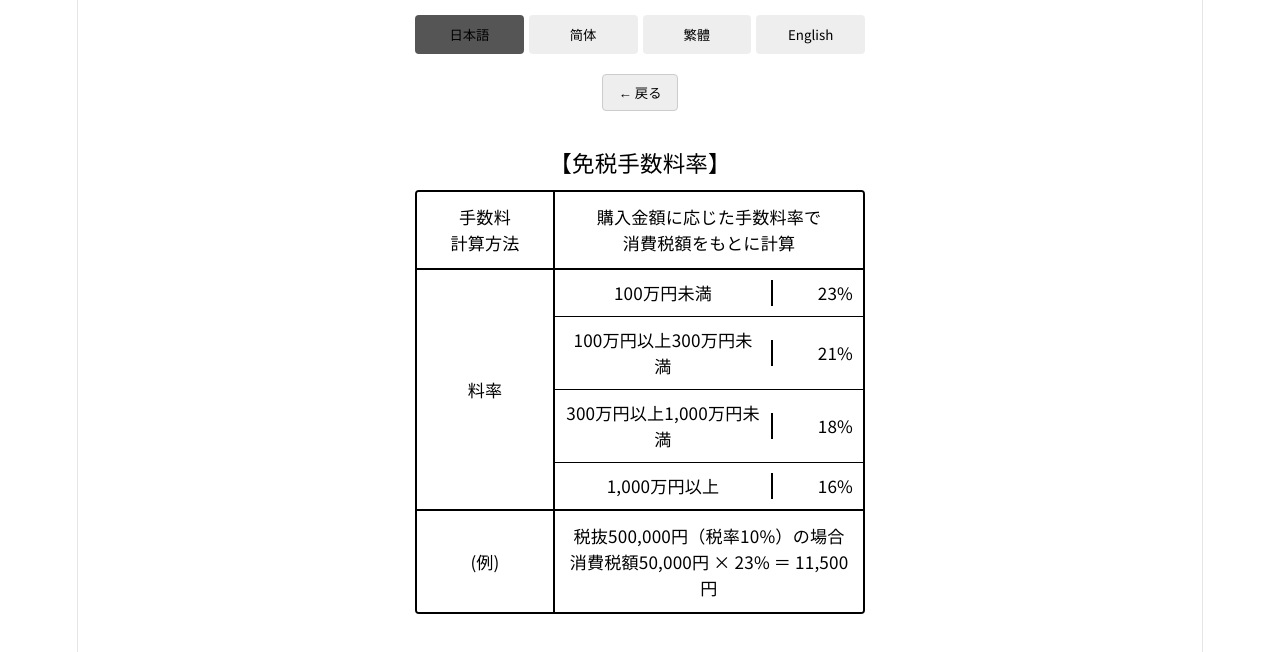
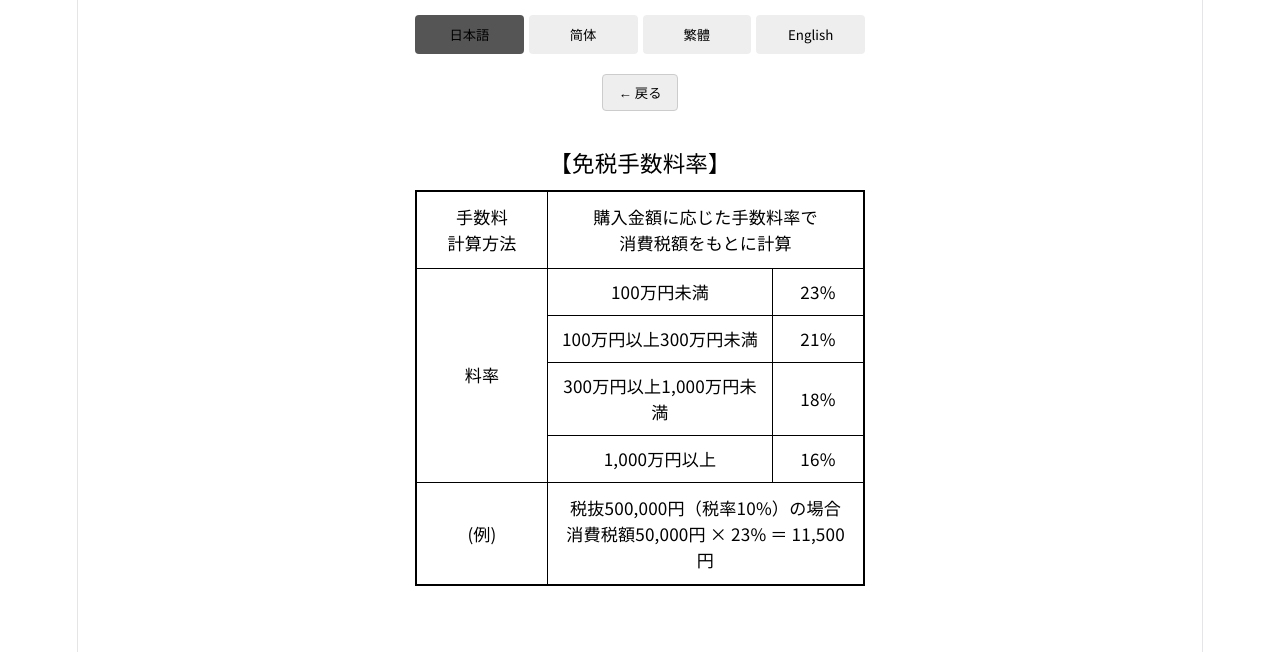
Before and after one commit to YUYANO0o0/tax-calc, a React (Vite) app: page / in a window 1280 px wide. Both pictures are taken after a click on the element "手数料率". Shown: the top 652 px of the page. Built offline with nearby package versions, Linux system fonts and the light colour scheme.

Commit message:
Update tax calc app

```diff
--- a/src/App.tsx
+++ b/src/App.tsx
@@ -93,7 +93,7 @@ const Row = ({ labelParts, value, code, emphasize = false, isRefund = false, isF
   </div>
 );
 
-// 手数料率表画面（コンポーネント）
+// 手数料率表画面（コンポーネント：HTMLテーブルを使用して正確な縦線を引く）
 const FeeTablePage = ({ lang, onBack }: { lang: Lang; onBack: () => void }) => {
   const content = {
     ja: {
@@ -169,53 +169,62 @@ const FeeTablePage = ({ lang, onBack }: { lang: Lang; onBack: () => void }) => {
 
       <h3 style={{ textAlign: 'center', fontSize: '1.25rem', marginBottom: '15px', fontWeight: 'bold' }}>{content.title}</h3>
 
-      <div style={{ border: '2px solid #000', backgroundColor: '#fff', borderRadius: '4px', overflow: 'hidden' }}>
-        {/* 計算方法行 */}
-        <div style={{ display: 'flex', borderBottom: '2px solid #000' }}>
-          <div style={{ width: '120px', borderRight: '2px solid #000', padding: '12px 8px', backgroundColor: '#fff', fontWeight: 'bold', display: 'flex', alignItems: 'center', justifyContent: 'center', textAlign: 'center', whiteSpace: 'pre-line' }}>
-            {content.calcMethodTitle}
-          </div>
-          <div style={{ flex: 1, padding: '12px 10px', backgroundColor: '#fff', textAlign: 'center', whiteSpace: 'pre-line', display: 'flex', alignItems: 'center', justifyContent: 'center', fontWeight: '500' }}>
-            {content.calcMethodDesc}
-          </div>
-        </div>
-
-        {/* 料率テーブル */}
-        <div style={{ display: 'flex', borderBottom: '2px solid #000' }}>
-          <div style={{ width: '120px', borderRight: '2px solid #000', padding: '10px 8px', backgroundColor: '#fff', fontWeight: 'bold', display: 'flex', alignItems: 'center', justifyContent: 'center', textAlign: 'center' }}>
-            {content.rateTitle}
-          </div>
-          <div style={{ flex: 1 }}>
-            {/* 各行に右側の縦線（borderLeft）を追加 */}
-            <div style={{ display: 'flex', borderBottom: '1px solid #000', padding: '10px', justifyContent: 'space-between', alignItems: 'center' }}>
-              <span style={{ flex: 1, paddingRight: '10px' }}>{content.r1}</span>
-              <span style={{ width: '70px', textAlign: 'right', fontWeight: 'bold', borderLeft: '2px solid #000', paddingLeft: '10px' }}>23%</span>
-            </div>
-            <div style={{ display: 'flex', borderBottom: '1px solid #000', padding: '10px', justifyContent: 'space-between', alignItems: 'center' }}>
-              <span style={{ flex: 1, paddingRight: '10px' }}>{content.r2}</span>
-              <span style={{ width: '70px', textAlign: 'right', fontWeight: 'bold', borderLeft: '2px solid #000', paddingLeft: '10px' }}>21%</span>
-            </div>
-            <div style={{ display: 'flex', borderBottom: '1px solid #000', padding: '10px', justifyContent: 'space-between', alignItems: 'center' }}>
-              <span style={{ flex: 1, paddingRight: '10px' }}>{content.r3}</span>
-              <span style={{ width: '70px', textAlign: 'right', fontWeight: 'bold', borderLeft: '2px solid #000', paddingLeft: '10px' }}>18%</span>
-            </div>
-            <div style={{ display: 'flex', padding: '10px', justifyContent: 'space-between', alignItems: 'center' }}>
-              <span style={{ flex: 1, paddingRight: '10px' }}>{content.r4}</span>
-              <span style={{ width: '70px', textAlign: 'right', fontWeight: 'bold', borderLeft: '2px solid #000', paddingLeft: '10px' }}>16%</span>
-            </div>
-          </div>
-        </div>
-
-        {/* 例 */}
-        <div style={{ display: 'flex' }}>
-          <div style={{ width: '120px', borderRight: '2px solid #000', padding: '12px 8px', backgroundColor: '#fff', fontWeight: 'bold', display: 'flex', alignItems: 'center', justifyContent: 'center', textAlign: 'center' }}>
-            {content.exampleTitle}
-          </div>
-          <div style={{ flex: 1, padding: '12px 10px', backgroundColor: '#fff', whiteSpace: 'pre-line', textAlign: 'center', lineHeight: 1.5 }}>
-            {content.exampleText}
-          </div>
-        </div>
-      </div>
+      {/* HTMLのtableタグを使用して正確な格子状の線を構築 */}
+      <table style={{ width: '100%', borderCollapse: 'collapse', border: '2px solid #000', backgroundColor: '#fff' }}>
+        <tbody>
+          <tr>
+            <td style={{ width: '110px', border: '1px solid #000', padding: '10px', fontWeight: 'bold', textAlign: 'center', whiteSpace: 'pre-line', verticalAlign: 'middle' }}>
+              {content.calcMethodTitle}
+            </td>
+            <td colSpan={2} style={{ border: '1px solid #000', padding: '12px', textAlign: 'center', whiteSpace: 'pre-line', fontWeight: '500', verticalAlign: 'middle' }}>
+              {content.calcMethodDesc}
+            </td>
+          </tr>
+          <tr>
+            <td rowSpan={4} style={{ border: '1px solid #000', padding: '10px', fontWeight: 'bold', textAlign: 'center', verticalAlign: 'middle' }}>
+              {content.rateTitle}
+            </td>
+            <td style={{ border: '1px solid #000', padding: '10px', verticalAlign: 'middle' }}>
+              {content.r1}
+            </td>
+            <td style={{ width: '70px', border: '1px solid #000', padding: '10px', textAlign: 'center', fontWeight: 'bold', verticalAlign: 'middle' }}>
+              23%
+            </td>
+          </tr>
+          <tr>
+            <td style={{ border: '1px solid #000', padding: '10px', verticalAlign: 'middle' }}>
+              {content.r2}
+            </td>
+            <td style={{ border: '1px solid #000', padding: '10px', textAlign: 'center', fontWeight: 'bold', verticalAlign: 'middle' }}>
+              21%
+            </td>
+          </tr>
+          <tr>
+            <td style={{ border: '1px solid #000', padding: '10px', verticalAlign: 'middle' }}>
+              {content.r3}
+            </td>
+            <td style={{ border: '1px solid #000', padding: '10px', textAlign: 'center', fontWeight: 'bold', verticalAlign: 'middle' }}>
+              18%
+            </td>
+          </tr>
+          <tr>
+            <td style={{ border: '1px solid #000', padding: '10px', verticalAlign: 'middle' }}>
+              {content.r4}
+            </td>
+            <td style={{ border: '1px solid #000', padding: '10px', textAlign: 'center', fontWeight: 'bold', verticalAlign: 'middle' }}>
+              16%
+            </td>
+          </tr>
+          <tr>
+            <td style={{ border: '1px solid #000', padding: '10px', fontWeight: 'bold', textAlign: 'center', verticalAlign: 'middle' }}>
+              {content.exampleTitle}
+            </td>
+            <td colSpan={2} style={{ border: '1px solid #000', padding: '12px', textAlign: 'center', whiteSpace: 'pre-line', lineHeight: 1.5, verticalAlign: 'middle' }}>
+              {content.exampleText}
+            </td>
+          </tr>
+        </tbody>
+      </table>
     </div>
   );
 };
```
